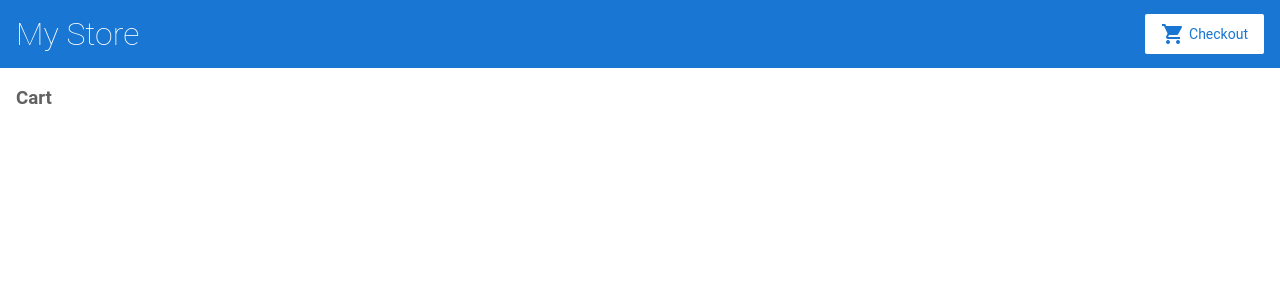
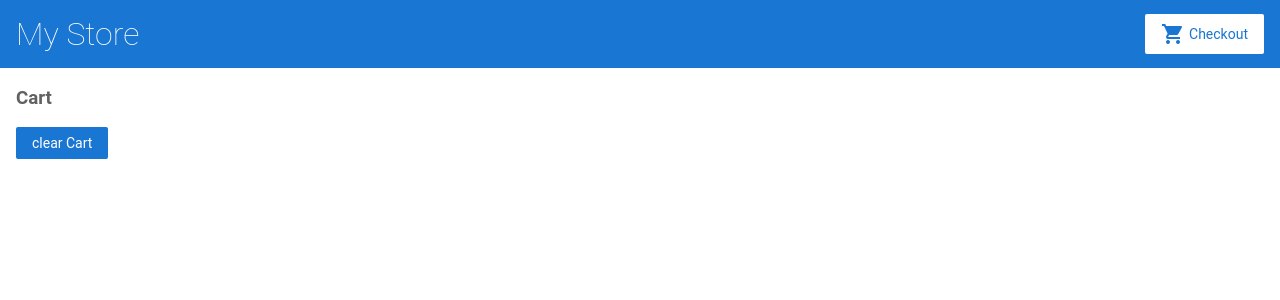
Before and after one commit to averainy/angular-test, an Angular app: page /cart in a window 1280 px wide. Shown: the top 300 px of the page. Built offline with nearby package versions, Linux system fonts and the light colour scheme.

Commit message:
2 files modified

```diff
--- a/src/app/cart/cart.component.html
+++ b/src/app/cart/cart.component.html
@@ -4,3 +4,4 @@
   <span>{{ item.name }}</span>
   <span>{{ item.price | currency }}</span>
 </div>
+<button type="button" (click)="clearCart()">clear Cart</button>
--- a/src/app/cart/cart.component.ts
+++ b/src/app/cart/cart.component.ts
@@ -13,5 +13,10 @@ export class CartComponent implements OnInit {
 
   ngOnInit(): void {
   }
+  clearCart():void{
+    this.cartService.clearCart();
+    this.items = this.cartService.getItems();
+    window.alert('clear cart');
+  }
 
 }
```
